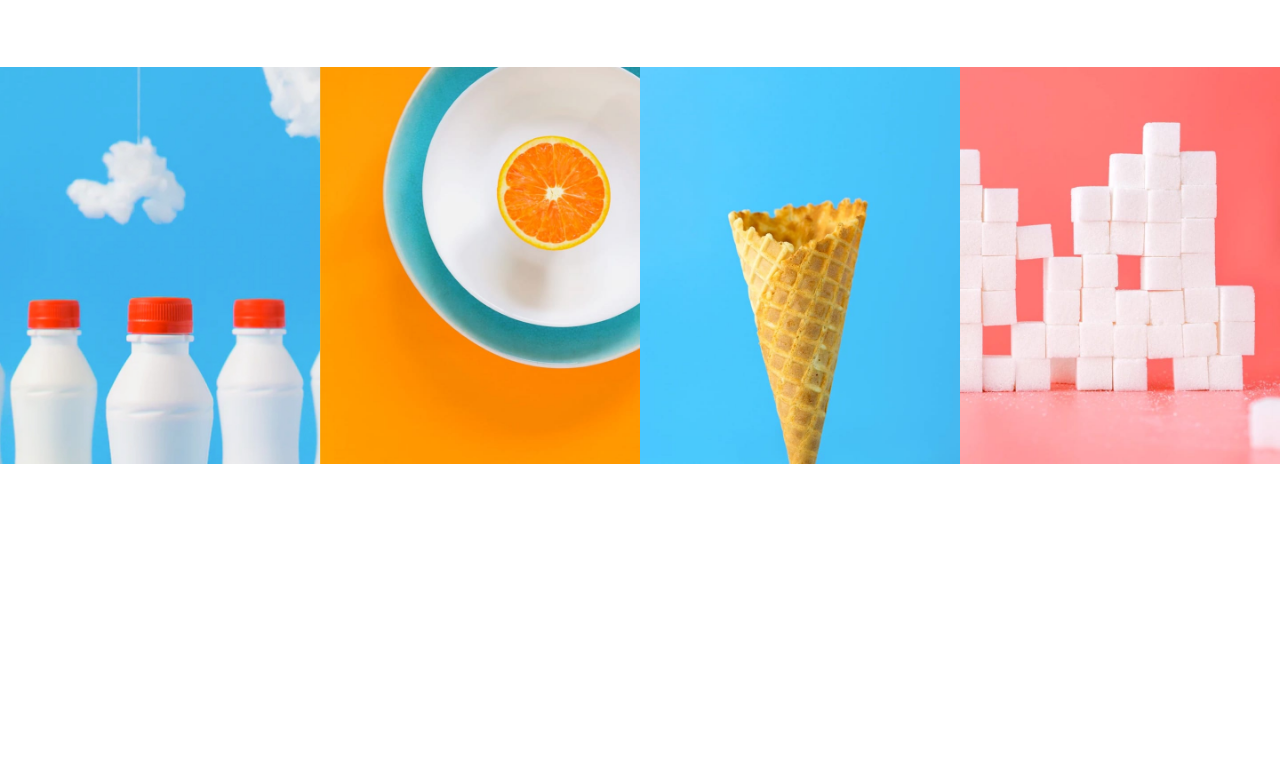
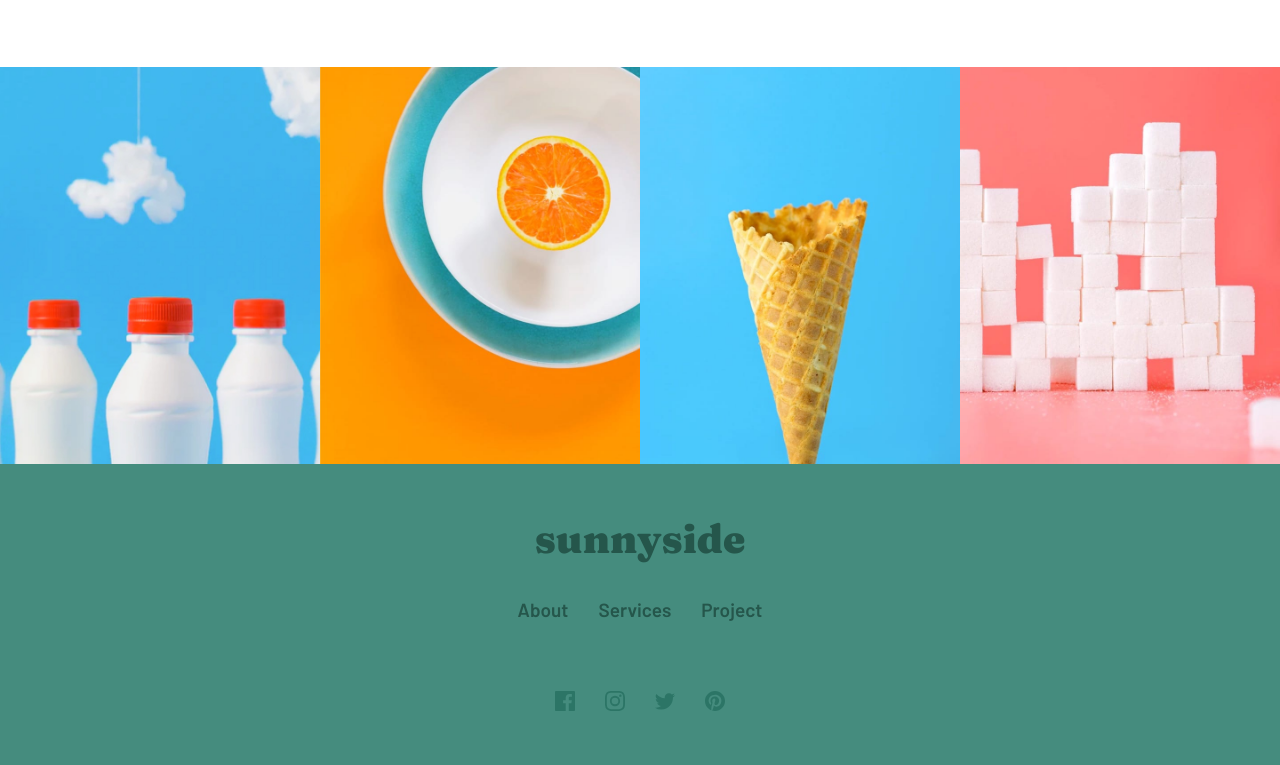
Before and after one commit to AbanoubMagdy1/sunnyAgency-landingPage, a website: page index.html in a window 1280 px wide. Shown: the part 2589-3354 px from the top of the page. Before the commit the page ends 3053 px from the top, so only its background shows below. Drawn offline with Linux system fonts and the light colour scheme.

Commit message:
Finish footer

```diff
--- a/index.html
+++ b/index.html
@@ -187,6 +187,43 @@
     </div>
   </section>
 
+  <footer class="footer">
+    <h3 class="title fraunce-900 mb-medium">sunnyside</h3>
+
+    <ul class="footer__list mb-large">
+      <li>
+        <a href="#">About</a>
+      </li>
+      <li>
+        <a href="#">Services</a>
+      </li>
+      <li>
+        <a href="#">Project</a>
+      </li>
+    </ul>
+
+    <ul class="footer__list ">
+
+      <li>
+        <a href="#" title="Facebook">
+          <svg width="20" height="20" title="Facebook" xmlns="http://www.w3.org/2000/svg"><path d="M18.896 0H1.104C.494 0 0 .494 0 1.104v17.793C0 19.506.494 20 1.104 20h9.58v-7.745H8.076V9.237h2.606V7.01c0-2.583 1.578-3.99 3.883-3.99 1.104 0 2.052.082 2.329.119v2.7h-1.598c-1.254 0-1.496.597-1.496 1.47v1.928h2.989l-.39 3.018h-2.6V20h5.098c.608 0 1.102-.494 1.102-1.104V1.104C20 .494 19.506 0 18.896 0z" fill="#2C7566" fill-rule="nonzero"/></svg>
+        </a>
+      </li>
+      <li>
+        <a href="#" title="Instagram">
+          <svg width="20" height="20" xmlns="http://www.w3.org/2000/svg"><path d="M10 1.802c2.67 0 2.987.01 4.042.059 2.71.123 3.975 1.409 4.099 4.099.048 1.054.057 1.37.057 4.04 0 2.672-.01 2.988-.057 4.042-.124 2.687-1.387 3.975-4.1 4.099-1.054.048-1.37.058-4.041.058-2.67 0-2.987-.01-4.04-.058-2.718-.124-3.977-1.416-4.1-4.1-.048-1.054-.058-1.37-.058-4.041 0-2.67.01-2.986.058-4.04.124-2.69 1.387-3.977 4.1-4.1 1.054-.048 1.37-.058 4.04-.058zM10 0C7.284 0 6.944.012 5.877.06 2.246.227.227 2.242.061 5.877.01 6.944 0 7.284 0 10s.012 3.057.06 4.123c.167 3.632 2.182 5.65 5.817 5.817 1.067.048 1.407.06 4.123.06s3.057-.012 4.123-.06c3.629-.167 5.652-2.182 5.816-5.817.05-1.066.061-1.407.061-4.123s-.012-3.056-.06-4.122C19.777 2.249 17.76.228 14.124.06 13.057.01 12.716 0 10 0zm0 4.865a5.135 5.135 0 100 10.27 5.135 5.135 0 000-10.27zm0 8.468a3.333 3.333 0 110-6.666 3.333 3.333 0 010 6.666zm5.338-9.87a1.2 1.2 0 100 2.4 1.2 1.2 0 000-2.4z" fill="#2C7566" fill-rule="nonzero"/></svg>        </a>
+      </li>
+      <li>
+        <a href="#" title="Twitter">
+          <svg width="20" height="17" xmlns="http://www.w3.org/2000/svg"><path d="M20 2.172a8.192 8.192 0 01-2.357.646 4.11 4.11 0 001.805-2.27 8.22 8.22 0 01-2.606.996A4.096 4.096 0 0013.847.248c-2.65 0-4.596 2.472-3.998 5.037A11.648 11.648 0 011.392 1a4.109 4.109 0 001.27 5.478 4.086 4.086 0 01-1.858-.513c-.045 1.9 1.318 3.679 3.291 4.075a4.113 4.113 0 01-1.853.07 4.106 4.106 0 003.833 2.849A8.25 8.25 0 010 14.658a11.616 11.616 0 006.29 1.843c7.618 0 11.923-6.434 11.663-12.205A8.354 8.354 0 0020 2.172z" fill="#2C7566" fill-rule="nonzero"/></svg>        </a>
+      </li>
+      <li>
+        <a href="#" title="Pinterest">
+          <svg width="20" height="20" xmlns="http://www.w3.org/2000/svg"><path d="M10 0C4.477 0 0 4.477 0 10c0 4.237 2.636 7.855 6.356 9.312-.088-.791-.167-2.005.035-2.868.181-.78 1.172-4.97 1.172-4.97s-.299-.6-.299-1.486c0-1.39.806-2.428 1.81-2.428.852 0 1.264.64 1.264 1.408 0 .858-.546 2.14-.828 3.33-.236.995.5 1.807 1.48 1.807 1.778 0 3.144-1.874 3.144-4.58 0-2.393-1.72-4.068-4.176-4.068-2.845 0-4.516 2.135-4.516 4.34 0 .859.331 1.781.745 2.281a.3.3 0 01.069.288l-.278 1.133c-.044.183-.145.223-.335.134-1.249-.581-2.03-2.407-2.03-3.874 0-3.154 2.292-6.052 6.608-6.052 3.469 0 6.165 2.473 6.165 5.776 0 3.447-2.173 6.22-5.19 6.22-1.013 0-1.965-.525-2.291-1.148l-.623 2.378c-.226.869-.835 1.958-1.244 2.621.937.29 1.931.446 2.962.446 5.523 0 10-4.477 10-10S15.523 0 10 0z" fill="#2C7566" fill-rule="nonzero"/></svg>        </a>
+      </li>
+    </ul>
+  </footer>
+
   <!--
   About
   Services
--- a/sass/base/_base.scss
+++ b/sass/base/_base.scss
@@ -27,6 +27,8 @@
     --white: hsl(0, 0%, 100%);
     --neutral-dark-gray: hsl(232, 10%, 55%);
     --neutral-grayish-blue: hsl(210, 4%, 67%);
+    --neutral-dark-blue: hsl(212, 27%, 19%);
+    --very-dark-grayish-blue: hsl(213, 9%, 39%);
 }
 
 html {
--- a/sass/base/_utilities.scss
+++ b/sass/base/_utilities.scss
@@ -1,6 +1,6 @@
 .mb-small{margin-bottom: 2rem;}
 .mb-medium{margin-bottom: 3.5rem;}
-.mb-large{margin-bottom: 5rem;}
+.mb-large{margin-bottom: 7rem;}
 
 .hide-for-mobile{
     @include respond(mobile){display:none;}
--- /dev/null
+++ b/sass/components/_footer.scss
@@ -0,0 +1,31 @@
+.footer{
+    background-color: var(--primary-cyan-moderate);
+    padding: 5rem 2rem;
+    text-align: center;
+
+    .title{
+        color: var(--primary-cyan);
+        font-size: 4rem;
+    }
+
+    &__list{
+        display: flex;
+        justify-content: center;
+        gap: 3rem;
+        font-size: 1.9rem;
+        color: var(--primary-cyan);
+        li{
+            transition: .3s color;
+
+            svg path{ transition: .3s fill;}
+
+            &:hover{
+                color: var(--white);
+
+                svg path{
+                    fill: var(--white);
+                }
+            }
+        }
+    }
+}
--- a/sass/main.scss
+++ b/sass/main.scss
@@ -8,3 +8,4 @@
 @import "components/features";
 @import "components/testimonals";
 @import "components/gallery";
+@import "components/footer";
```
Also changed, not shown: style.css, 1 other file.
